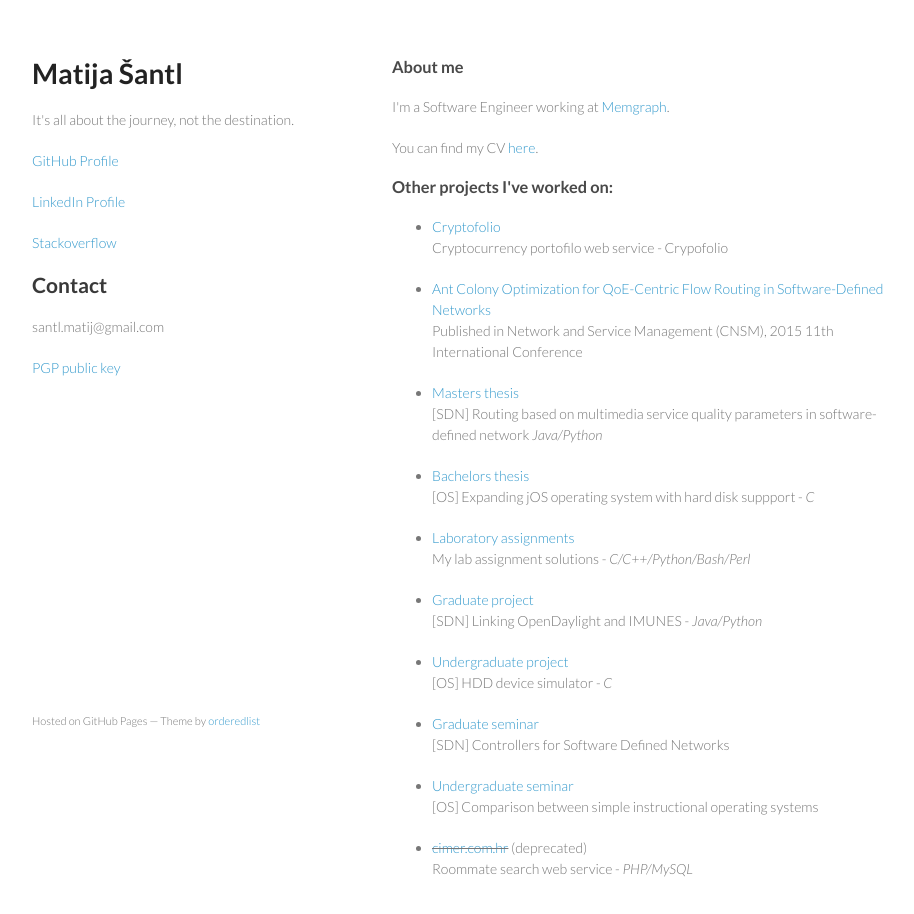
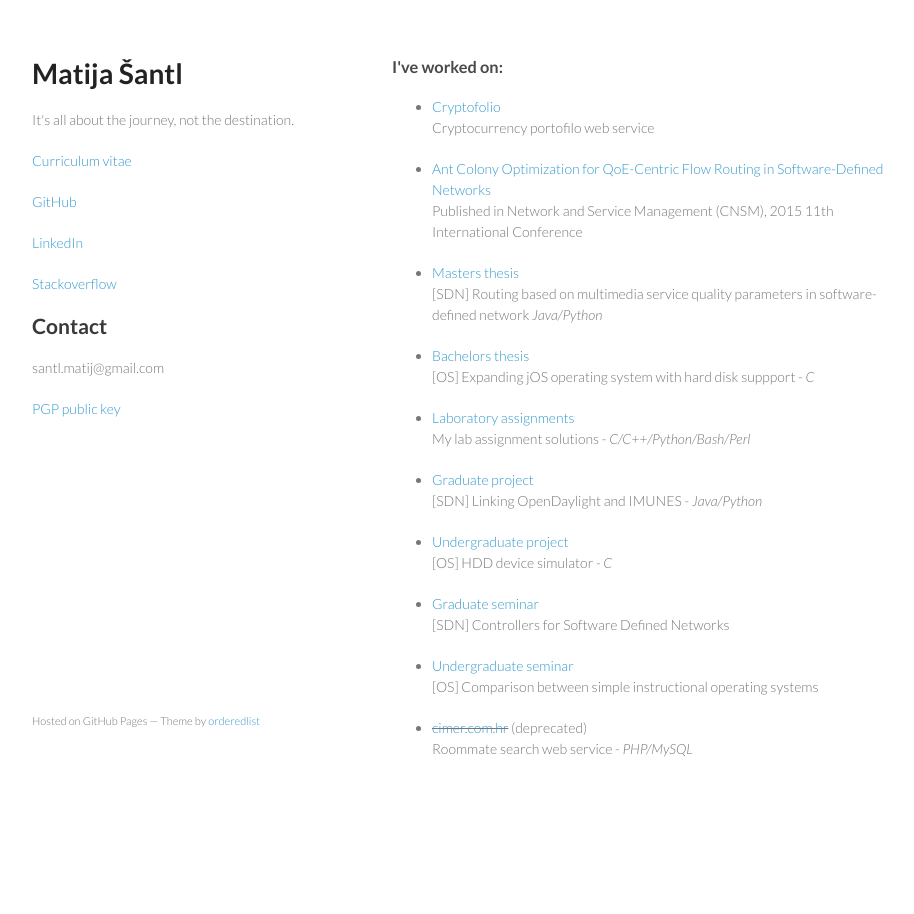
Before and after one commit to msantl/msantl.github.io, a plain HTML site: page index.html in a window 1280 px wide. Shown: the whole page, without its empty margins (178-1092 px from the left). After the commit the page ends 829 px from the top, so only its background shows below. Drawn offline with Linux system fonts and the light colour scheme.

Commit message:
Update index.html

```diff
--- a/index.html
+++ b/index.html
@@ -20,8 +20,12 @@
                 <h1>Matija Šantl</h1>
                 <p> It's all about the journey, not the destination. </p>
 
-                <p class="view"><a href="https://github.com/msantl">GitHub Profile</a></p>
-                <p class="view"><a href="http://hr.linkedin.com/in/msantl">LinkedIn Profile</a></p>
+                <p><a href="https://www.dropbox.com/s/s5ifnxmt1w6jutd/cv.pdf?dl=0">Curriculum vitae</a></p>
+
+                <p class="view"><a href="https://github.com/msantl">GitHub</a></p>
+
+                <p class="view"><a href="http://hr.linkedin.com/in/msantl">LinkedIn</a></p>
+
                 <p class="view"><a href="https://stackoverflow.com/users/4490931/msantl">Stackoverflow</a></p>
 
                 <h2>Contact</h2>
@@ -31,24 +35,13 @@
             </header>
             <section>
                 <h3>
-                    <a name="welcome-to-github-pages" class="anchor" href="#about-me">
-                        <span class="octicon octicon-link"></span>
-                    </a>
-                    About me
-                </h3>
-
-                <p>I'm a Software Engineer working at <a href="https://memgraph.com/">Memgraph</a>.</p>
-
-                <p>You can find my CV <a href="https://www.dropbox.com/s/s5ifnxmt1w6jutd/cv.pdf?dl=0">here</a>.</p>
-
-                <h3>
                     <a name="welcome-to-github-pages" class="anchor" href="#about-me"><span class="octicon octicon-link"></span></a>
-                    Other projects I've worked on:
+                    I've worked on:
                 </h3>
                 <ul>
                     <li>
-                        <a href="https://cryptofolio.herokuapp.com/">Cryptofolio</a>
-                        <p>Cryptocurrency portofilo web service - Crypofolio</p>
+                        <a href="https://github.com/msantl/cryptofolio">Cryptofolio</a>
+                        <p>Cryptocurrency portofilo web service</p>
                     </li>
 
                     <li>
```
